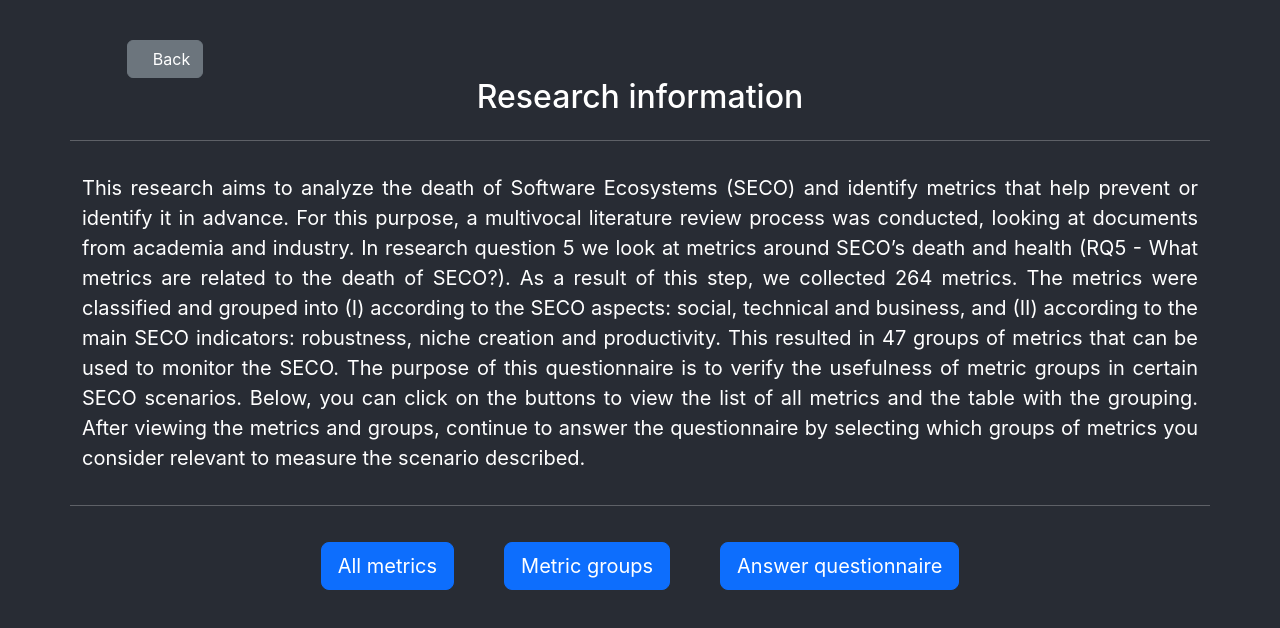
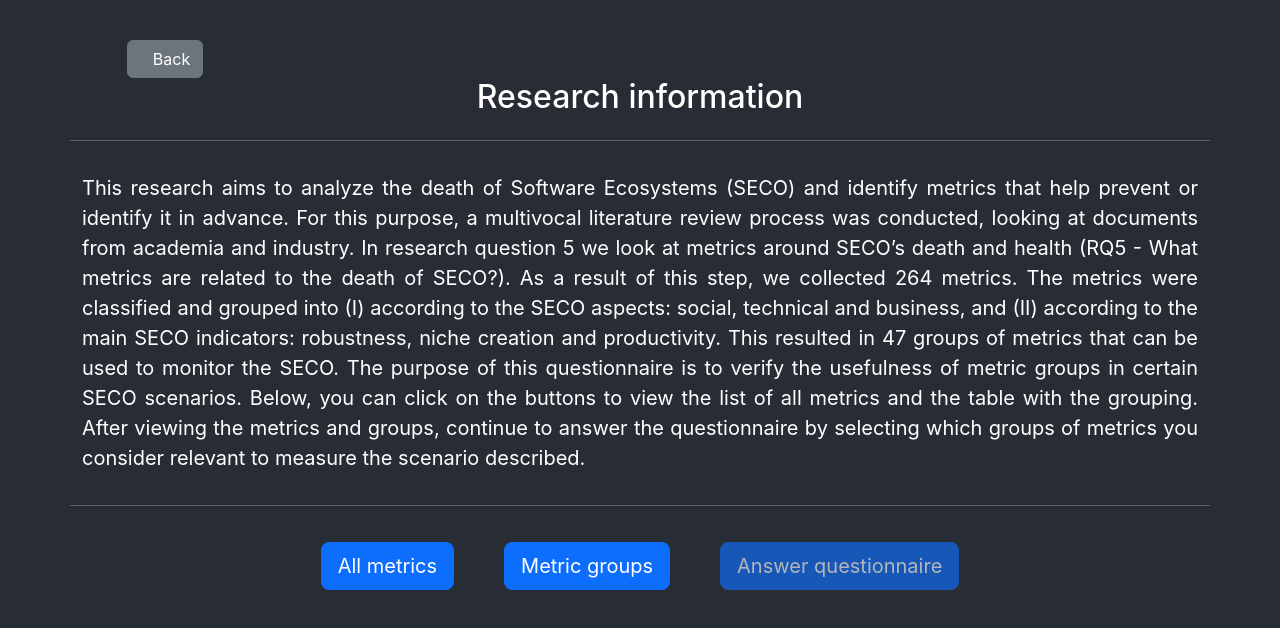
Before and after one commit to FelipeSoupinski/ecos-metrics-form, a React (Create React App) app: page /research-info in a window 1280 px wide. Shown: the top 628 px of the page. Built offline with nearby package versions, Linux system fonts and the light colour scheme; some icons are missing.

Commit message:
FEAT: block user answer before view metrics.

```diff
--- a/src/components/Home.js
+++ b/src/components/Home.js
@@ -3,7 +3,7 @@ import { Link } from "react-router-dom";
 const Home = () => {
   return (
     <div className="home">
-      <h2>Application of metrics by Software Ecosystem scenarios.</h2>
+      <h2>Application of metrics by Software Ecosystem scenarios</h2>
       <div className="button-container">
         <Link to="/research-info">
           <button className="btn btn-lg btn-primary">
--- a/src/components/ResearchInformation.js
+++ b/src/components/ResearchInformation.js
@@ -1,7 +1,13 @@
-import { Link } from "react-router-dom";
 import { ArrowLeft } from "@styled-icons/bootstrap/ArrowLeft";
+import { Link, useNavigate } from "react-router-dom";
 
 const Tutorial = () => {
+  const navigate = useNavigate();
+
+  const isAllMetricsSet = localStorage.getItem("all-metrics") === "true";
+  const isMetricGroupsSet = localStorage.getItem("metric-groups") === "true";
+  const isQuestionnaireDisabled = !isAllMetricsSet || !isMetricGroupsSet;
+
   return (
     <div className="form container">
       <div className="row align-items-center my-auto">
@@ -41,21 +47,29 @@ const Tutorial = () => {
         </div>
         <hr />
         <div className="col col-12 button-container justify-content-center">
-          <Link to="/all-metrics">
+          <Link
+            to="/all-metrics"
+            onClick={() => localStorage.setItem("all-metrics", "true")}
+          >
             <button className="btn btn-lg btn-primary">
               <span>All metrics</span>
             </button>
           </Link>
-          <Link to="/metric-groups">
+          <Link
+            to="/metric-groups"
+            onClick={() => localStorage.setItem("metric-groups", "true")}
+          >
             <button className="btn btn-lg btn-primary">
               <span>Metric groups</span>
             </button>
           </Link>
-          <Link to="/user-info">
-            <button className="btn btn-lg btn-primary">
-              <span>Answer questionnaire</span>
-            </button>
-          </Link>
+          <button
+            className="btn btn-lg btn-primary"
+            disabled={isQuestionnaireDisabled}
+            onClick={() => navigate("/user-info")}
+          >
+            <span>Answer questionnaire</span>
+          </button>
         </div>
       </div>
     </div>
```
